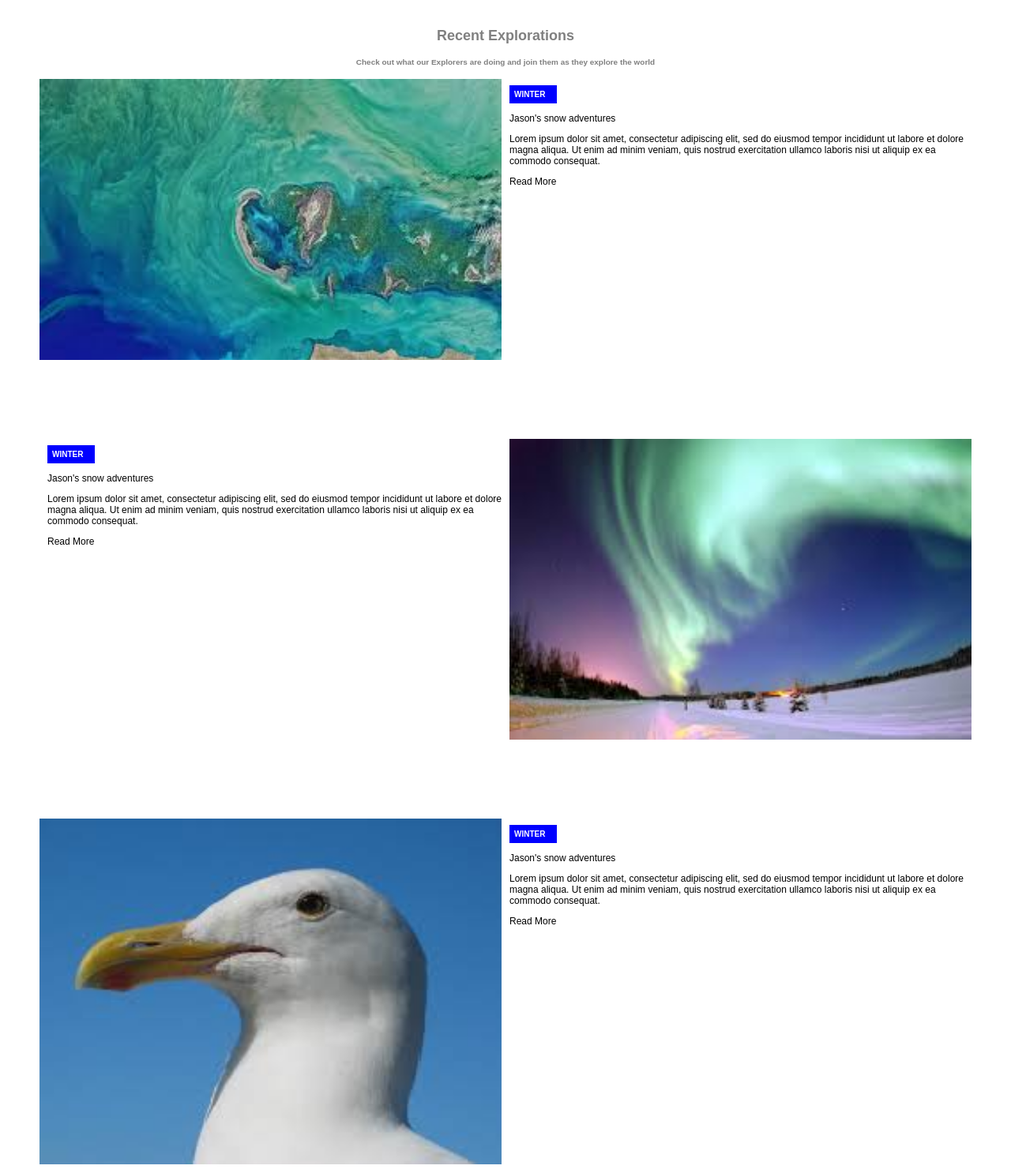
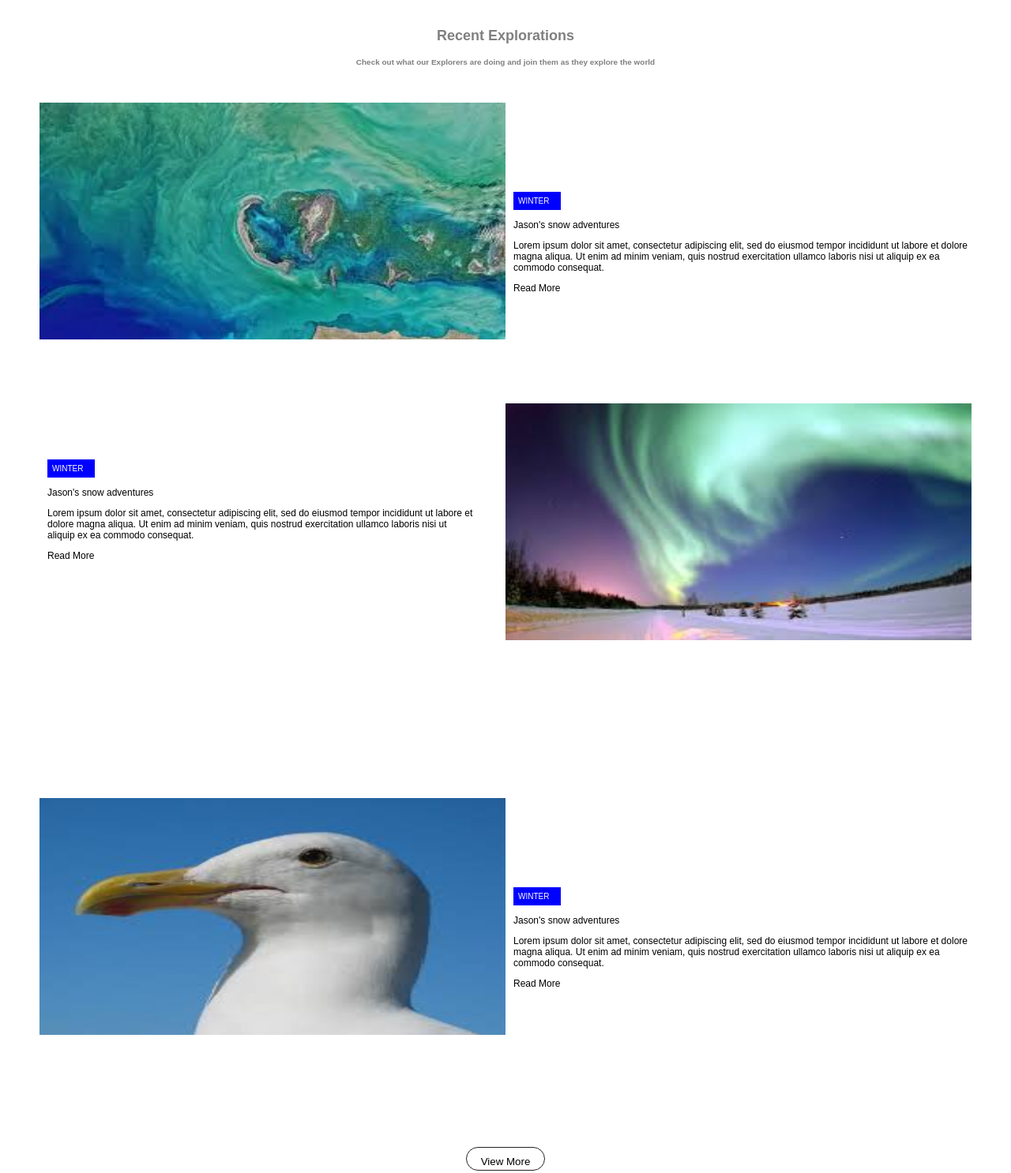
Before and after one commit to johnny090807/Oefeningen, a plain HTML site: page Assignment-2/index.html in a window 1280 px wide. Shown: the part 360-1846 px from the top of the page at 79% size. Drawn offline with Linux system fonts and the light colour scheme.

Commit message:
aantal aanpassingen

```diff
--- a/Assignment-2/index.css
+++ b/Assignment-2/index.css
@@ -18,8 +18,11 @@
 		font-size: 12px;
 	}
 	.main{
+		color: grey;
 		padding-top: 30px;
-		color: grey;
+	}
+	.content{
+		padding-top: 30px;
 	}
 	/* Elements *********************************************************/
 
@@ -90,34 +93,8 @@
 		margin-bottom: 50px;
 
 	}
-	.content__flex{
-		position: relative;
-		display: flex;
-		flex-wrap: nowrap;
-		width: calc(100% - 100px);
-		left: 50px;
-		margin-bottom: 100px;
-
-	}
-	@media only screen and (min-width: 770) {
-		.content__flex{
-			flex-wrap: wrap;
-		}
-	}
-
-
-	.content__flex:hover{
-		box-shadow: 5px 10px 8px #888888;
-	}
 	/* Modifiers ********************************************************/
 
-	.content__flex--text{
-		flex: 1 0 200px;
-		margin-left: 10px;
-	}
-	.content__flex--image{
-		flex: 1 0 200px;
-	}
 	.button__viewmore--radius{
 		border-radius: 20px;
 	    border: none;
--- a/Assignment-2/index.html
+++ b/Assignment-2/index.html
@@ -38,10 +38,15 @@
 	<h5 class="main__text">Check out what our Explorers are doing and join them as they explore the world</h5></h2>
 </div>
 
-	<div class="content__flex">
-		<img class="content__flex--image" src="images/5.jpg">
-			<div class="content__flex--text">
-				<h2 class="content__text--caption">WINTER</h2>
+<div class="content">
+
+		<div class="content__shadow">
+			<div class="content__holder">
+				<div class="content__image">
+						<img class="content__image--50" src="images/5.jpg">
+				</div>
+				<div class="content__text">
+					<p class="content__text--caption">WINTER</p>
 					<p class="content__text--big">Jason's snow adventures</p>
 					<p class="content__text--normal">Lorem ipsum dolor sit amet, consectetur adipiscing elit, sed do eiusmod tempor incididunt ut labore et dolore magna aliqua. Ut enim ad minim veniam, quis nostrud exercitation ullamco laboris nisi ut aliquip ex ea commodo consequat.</p>
 					<a href="#readmore" class="content__text--readmore">Read More</a>
@@ -49,28 +54,35 @@
 			</div>
 		</div>
 
-	<div class="content__flex">
-		<div class="content__flex--text">
-				<h2 class="content__text--caption">WINTER</h2>
+		<div class="content__shadow">
+			<div class="content__holder">
+				<div class="content__text--left">
+					<p class="content__text--caption">WINTER</p>
 					<p class="content__text--big">Jason's snow adventures</p>
 					<p class="content__text--normal">Lorem ipsum dolor sit amet, consectetur adipiscing elit, sed do eiusmod tempor incididunt ut labore et dolore magna aliqua. Ut enim ad minim veniam, quis nostrud exercitation ullamco laboris nisi ut aliquip ex ea commodo consequat.</p>
 					<a href="#readmore" class="content__text--readmore">Read More</a>
 				</div>
-			<img class="content__flex--image" src="images/6.jpg">
+				<div class="content__imageholder">
+						<img class="content__image--right" src="images/6.jpg">
+				</div>
 			</div>
 		</div>
 
-	<div class="content__flex">
-		<img class="content__flex--image" src="images/7.jpg">
-			<div class="content__flex--text">
-				<h2 class="content__text--caption">WINTER</h2>
+
+		<div class="content__shadow">
+			<div class="content__holder">
+				<div class="content__image">
+						<img class="content__image--50" src="images/7.jpg">
+				</div>
+				<div class="content__text">
+					<p class="content__text--caption">WINTER</p>
 					<p class="content__text--big">Jason's snow adventures</p>
 					<p class="content__text--normal">Lorem ipsum dolor sit amet, consectetur adipiscing elit, sed do eiusmod tempor incididunt ut labore et dolore magna aliqua. Ut enim ad minim veniam, quis nostrud exercitation ullamco laboris nisi ut aliquip ex ea commodo consequat.</p>
 					<a href="#readmore" class="content__text--readmore">Read More</a>
 				</div>
 			</div>
 		</div>
-
+	</div>
 	<div class="button__viewmore">
 		<button class="button__viewmore--radius">View More</button>
 	</div>
```
Lines whose indentation alone changed are shown as unchanged.
